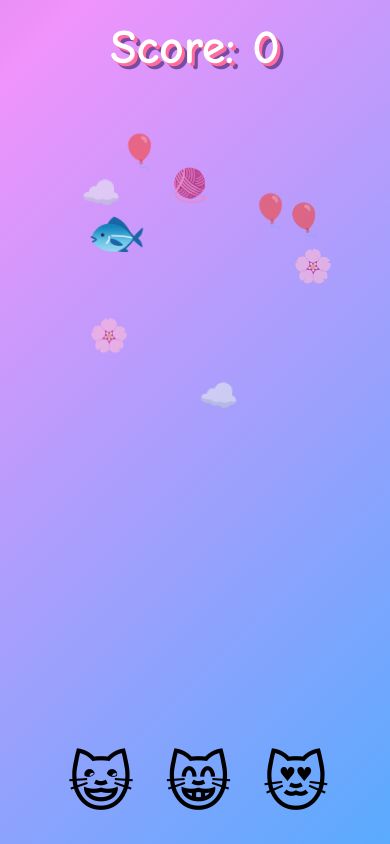
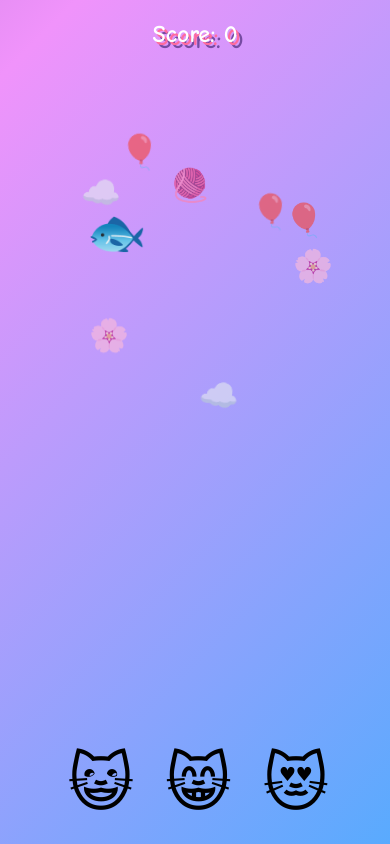
Before and after one commit to mark-cb/kittycat-game, a plain HTML site: page index.html in a window 390 px wide. Both pictures are taken after a click on the button "START". Drawn offline with Linux system fonts and the light colour scheme.

Commit message:
Fix in game score wrapping issue

```diff
--- a/index.html
+++ b/index.html
@@ -105,11 +105,13 @@
             top: 20px;
             left: 50%;
             transform: translateX(-50%);
-            font-size: 3em;
+            font-size: clamp(1.5em, 6vw, 3em);
             color: white;
             text-shadow: 3px 3px 0px #ff6b9d, 6px 6px 0px #764ba2;
             font-weight: bold;
             z-index: 100;
+            white-space: nowrap;
+            padding: 0 20px;
         }
 
         .hidden {
```
